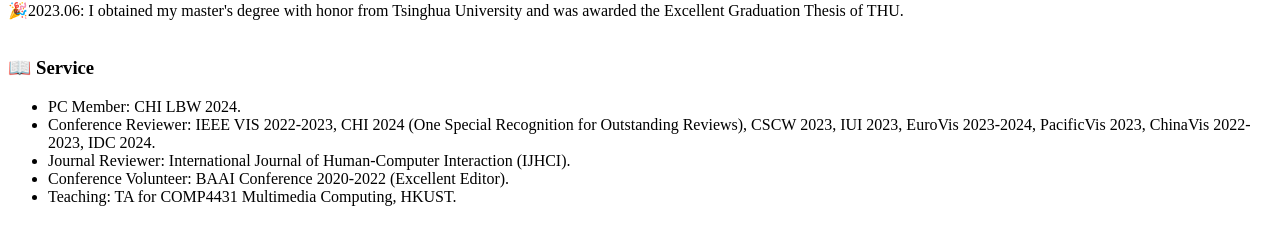
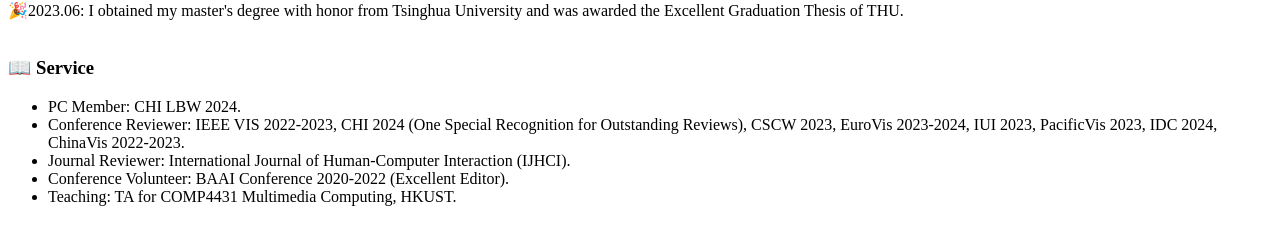
Before and after one commit to ShenLeixian/ShenLeixian1111, a Jekyll site: the page built from _pages/include/service.md, in a window 1280 px wide. Shown: the part 520-765 px from the top of the page. Built offline with Jekyll 4.4.1, drawn with Linux system fonts in a browser that asks for light colours; our own code applies the rules of GitHub Pages for plain Markdown files.

```diff
--- a/_pages/include/service.md
+++ b/_pages/include/service.md
@@ -1,7 +1,7 @@
 # 📖 Service
 
 - PC Member: CHI LBW 2024.
-- Conference Reviewer: IEEE VIS 2022-2023, CHI 2024 (One Special Recognition for Outstanding Reviews), CSCW 2023, IUI 2023, EuroVis 2023-2024, PacificVis 2023, ChinaVis 2022-2023, IDC 2024.
+- Conference Reviewer: IEEE VIS 2022-2023, CHI 2024 (One Special Recognition for Outstanding Reviews), CSCW 2023, EuroVis 2023-2024, IUI 2023, PacificVis 2023, IDC 2024, ChinaVis 2022-2023.
 - Journal Reviewer: International Journal of Human-Computer Interaction (IJHCI).
 - Conference Volunteer: BAAI Conference 2020-2022 (Excellent Editor).
 - Teaching: TA for COMP4431 Multimedia Computing, HKUST.
```
